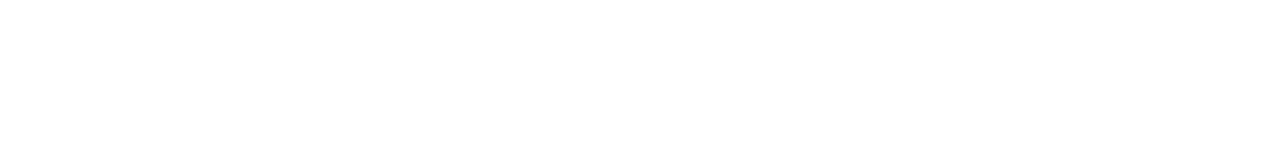
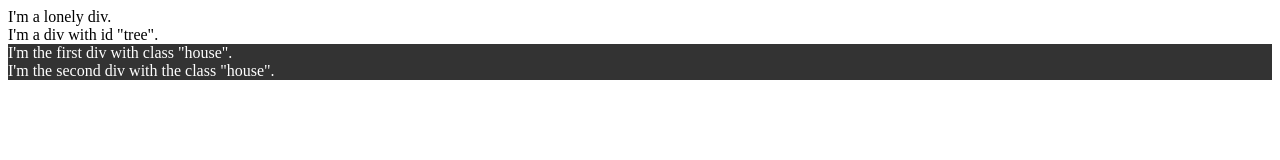
Before and after one commit to jeffreysbrother/D3, a plain HTML site: page index.html in a window 1280 px wide. Drawn offline with Linux system fonts and the light colour scheme.

Commit message:
added first D3 script

```diff
--- a/index.html
+++ b/index.html
@@ -3,10 +3,21 @@
   <head>
     <meta charset="utf-8">
     <meta name="viewport" content="width=device-width, initial-scale=1">
-    <title></title>
+    <title>D3 Test</title>
   </head>
   <body>
 
+    <div>I'm a lonely div.</div>
+    <div id="tree">I'm a div with id "tree".</div>
+    <div class="house">I'm the first div with class "house".</div>
+    <div class="house">I'm the second div with the class "house".</div>
+
   </body>
-  <script type="text/javascript" src="d3/d3.min.js"></script>
+  <script src="d3/d3.min.js" charset="utf-8"></script>
+
+  <script type="text/javascript">
+    d3.selectAll('.house')
+      .style('color', '#fff')
+      .style('background-color', '#333');
+  </script>
 </html>
```
